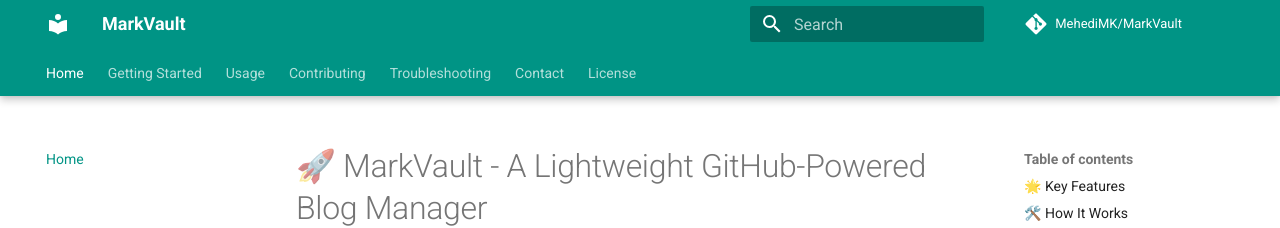
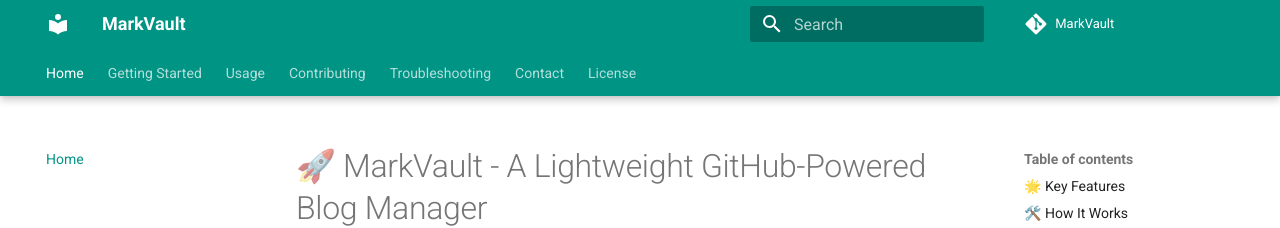
Before and after one commit to MehediMK/MarkVault, an MkDocs documentation site: the page built from docs/index.md, in a window 1280 px wide. Shown: the top 228 px of the page. Built offline with MkDocs 1.6.1 and Material for MkDocs 9.7.7, drawn with Linux system fonts in a browser that asks for light colours; comment, search, counter and statistics services are not loaded; the version menu is left out; some of the changed lines change nothing that is shown.

Commit message:
Update mkdocs yml file

```diff
--- a/mkdocs.yml
+++ b/mkdocs.yml
@@ -3,7 +3,7 @@
 site_description: "Live Markdown Editor with GitHub Integration"
 site_author: "Mehedi Khan"
 repo_url: "https://github.com/MehediMK/MarkVault"
-repo_name: "MehediMK/MarkVault"
+repo_name: "MarkVault"
 
 theme:
   name: material
@@ -22,7 +22,14 @@
     gtag: G-93W0PM42MC
     anonymize_ip: True
 
+  shortcuts:
+    help: 191    # ?
+    next: 78     # n
+    previous: 80 # p
+    search: 83   # s
+
 extra:
+  version: 0.0.1
   generator: false
   version:
     provider: mike
@@ -50,6 +57,10 @@
   - Contact: contact.md
   - License: license.md
 
+plugins:
+  - search:
+      indexing: 'full'
+
 markdown_extensions:
   - toc
   - admonition
```
